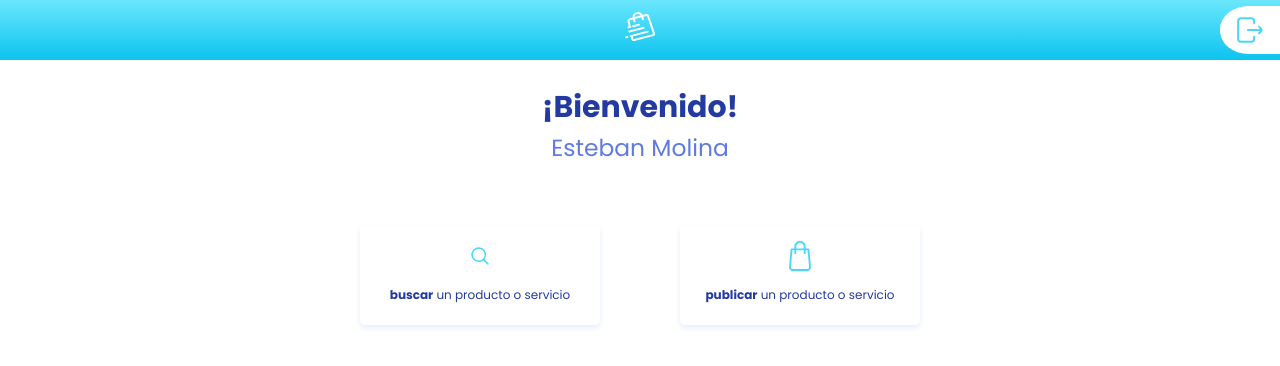
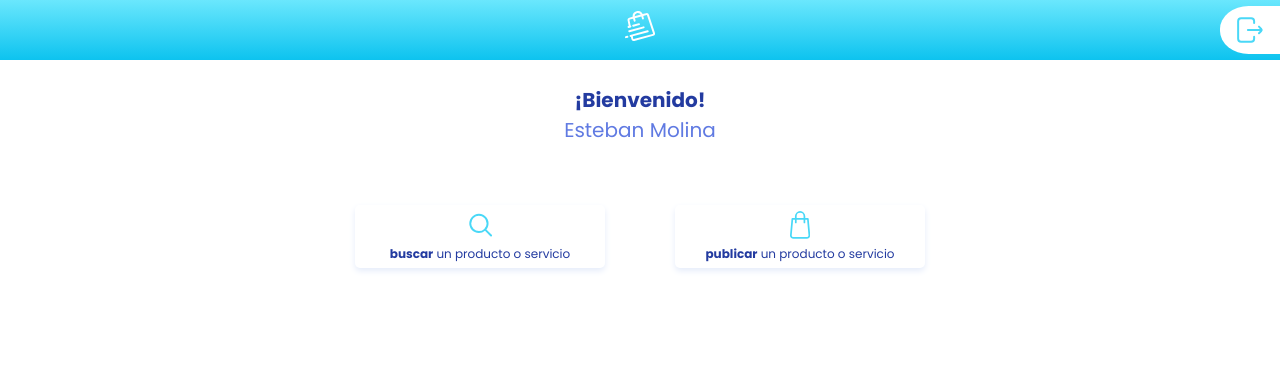
Before and after one commit to peluka613/clasificadosapp, a plain HTML site: page landing.html in a window 1280 px wide. Drawn offline with Linux system fonts and the light colour scheme.

Commit message:
Small css changes for main and landing

```diff
--- a/css/landing.css
+++ b/css/landing.css
@@ -58,12 +58,12 @@ header {
     display: flex;
     flex-direction: column;
     font-size: 12px;
-    height: 100px;
     justify-content: center;
     text-align: center;
     transition-duration:  .8s, .2s;
     transition-property: background, color ;
     width: 30vmin;
+    padding: 5px;
 }
 
 .action-container:hover {
@@ -71,21 +71,19 @@ header {
     color: #fff;
 }
 
-.svg-icon {
-    height: 30px;
-    padding: 10px;
-    fill: #49d8f7;
-    width: 100%;
-}
-
-.svg-icon:hover {
+.action-container:hover .svg-icon {
     fill: #FFF;
 }
 
-.action-container h4 {
-    margin-bottom: 10px;
+.svg-icon {
+    height: 30px;
+    fill: #49d8f7;
+}
+
+.action-container p {
     font-weight: 400;
-    padding: 5px;
+    margin-top: 5px;
+    margin-bottom: 0;
 }
 
 .action-container span {
--- a/css/main.css
+++ b/css/main.css
@@ -13,6 +13,7 @@ header {
 
 h1, h2, h3, h4 {
     margin: 0;
+    font-size: 20px;
 }
 
 .main {
--- a/landing.html
+++ b/landing.html
@@ -30,13 +30,13 @@
       <div class="actions-selector">
         <a class="action-container">
           <svg xmlns="http://www.w3.org/2000/svg" width="41" height="41" viewBox="0 0 41 41" class="svg-icon">
-            <g transform="translate(8.584 8.584)">
+            <g transform="scale(1.3) translate(4, 4)">
               <path
                 d="M191.353,330.056l-5.647-5.648a10.107,10.107,0,1,0-7.827,3.718h.011a10.068,10.068,0,0,0,6.381-2.283l5.647,5.649a1.016,1.016,0,0,0,1.391.041h.087v-.087a1.017,1.017,0,0,0-.043-1.39Zm-21.7-12.039h.143a8.081,8.081,0,0,1,16.162,0,8.008,8.008,0,0,1-2.271,5.613,1.206,1.206,0,0,0-.106.092.7.7,0,0,0-.075.088,8.011,8.011,0,0,1-5.621,2.286h-.007a8.1,8.1,0,0,1-8.082-8.08Z"
                 transform="translate(-167.768 -307.906)" />
             </g>
           </svg>
-          <h4><span>buscar</span> un producto o servicio</h4>
+          <p><span>buscar</span> un producto o servicio</p>
         </a>
         <a class="action-container">
           <svg xmlns="http://www.w3.org/2000/svg" width="20.219" height="27.614" viewBox="0 0 20.219 27.614"
@@ -47,7 +47,7 @@
                 transform="translate(-68.557)" />
             </g>
           </svg>
-          <h4><span>publicar</span> un producto o servicio</h4>
+          <p><span>publicar</span> un producto o servicio</p>
         </a>
       </div>
     </section>
```
